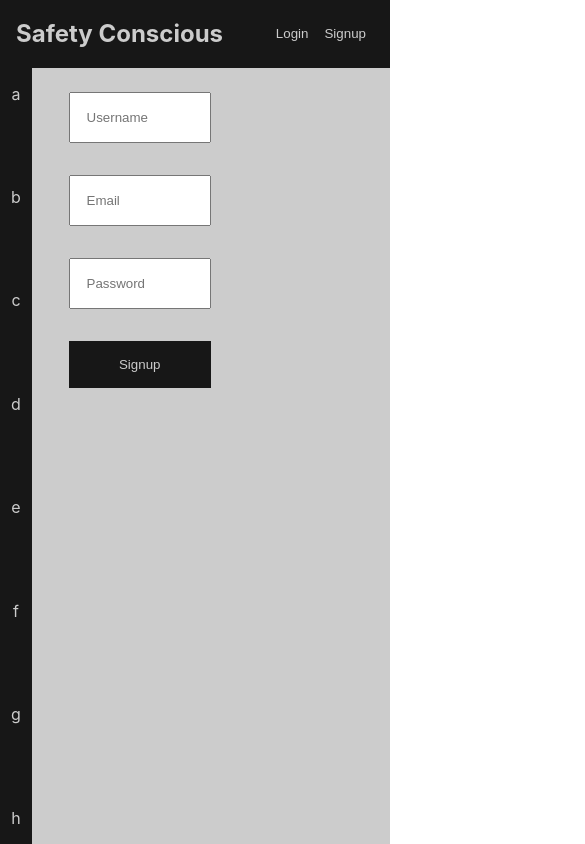
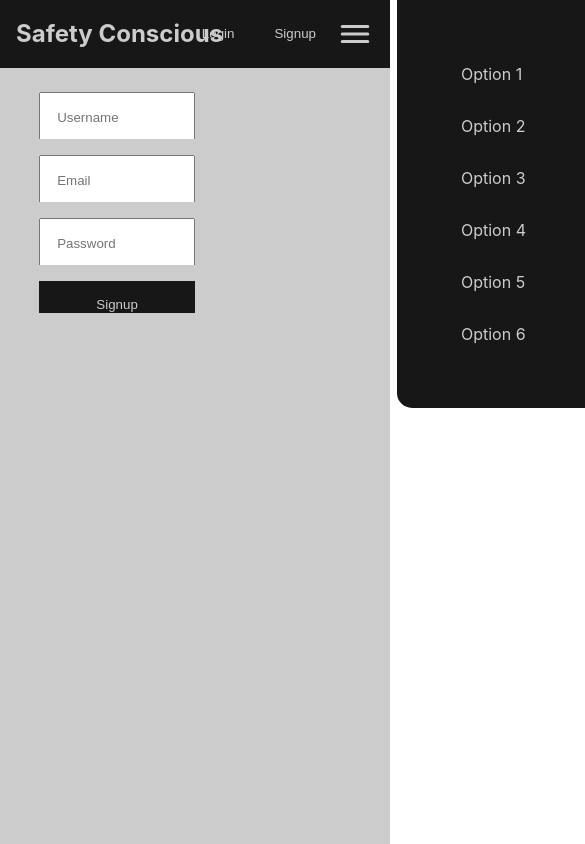
Before and after one commit to SuedePritch/SafetyConscious, a React (Create React App) app in the folder client/: page /signup in a window 390 px wide. Shown: the whole page, 585 px wide, since content can reach past the window. Built offline with nearby package versions, Linux system fonts and the light colour scheme.

Commit message:
removed sidenav and added hamburger

```diff
--- a/client/src/App.css
+++ b/client/src/App.css
@@ -12,14 +12,15 @@
   margin:0;
   padding:0;
   box-sizing: border-box;
+  overflow: hidden;
 }
 
 .main-content{
   position: absolute;
   padding: 0.5rem;
   top:var(--navbar-height);
-  left:var(--sidenav-width);
+  left:0;
   height: calc(100vh - var(--navbar-height));
-  width:  calc(100vw - var(--sidenav-width));
+  width: 100vw;
   background: var(--clr-accent-500);
 }
--- /dev/null
+++ b/client/src/components/Navbar/Menu/Menu.jsx
@@ -0,0 +1,40 @@
+import React from 'react'
+import { useState } from 'react'
+import MenuHamburger from './MenuHamburger/MenuHamburger'
+import './Menu.scss'
+
+function Menu() {
+    //menuState could be isMenuOpen
+    //default to hamburger - menuState false
+    //shows X - menuState true
+    const [menuState, setMenuState] = useState(null)
+
+
+  return (
+    <div>
+        <MenuHamburger menuState={menuState} setMenuState={setMenuState} />
+
+        {/* The classname is changed based on the menuState. menuState is null(onload) the only classname is Menu
+      when the hamburger button is clicked the menuState is set to true which will apply the Open
+      when the X button is clicked the menuState is set to false which will apply the Close
+        */}
+          <div className={
+            `Menu ${
+            menuState === null ? '' :
+            menuState ? 'Open' : 'Closed'
+            }`}>
+              <ul className='menu-ul'>
+                  <li>Option 1</li>
+                  <li>Option 2</li>
+                  <li>Option 3</li>
+                  <li>Option 4</li>
+                  <li>Option 5</li>
+                  <li>Option 6</li>
+              </ul>
+          </div>
+
+    </div>
+  )
+}
+
+export default Menu
--- /dev/null
+++ b/client/src/components/Navbar/Menu/Menu.scss
@@ -0,0 +1,67 @@
+/*
+Menu styling
+Hides menu on pageload
+*/
+.Menu{
+    position: absolute;
+    right:-200px;
+    top:0;
+    padding:3rem;
+    background: var(--clr-primary-500);
+    border-bottom-left-radius: 15px;
+    z-index: 2;
+}
+
+
+
+/* Slides menu open*/
+.Menu.Open{
+    animation: menuOpenAnimation 1000ms ease-in-out forwards;
+}
+@keyframes menuOpenAnimation {
+    from{
+        transform: translateX(0);
+    }
+    to{
+        transform: translateX(-200px);
+        box-shadow: inset 5px -5px 10px 0 var(--clr-primary-500);
+    }
+}
+
+
+/* Slides menu closed */
+.Menu.Closed{
+    animation: menuClosedAnimation 1000ms cubic-bezier(0,-0.01,1,.15) forwards;
+    /* transform: translateX(0); */
+}
+@keyframes menuClosedAnimation {
+    from{
+        transform: translateX(-200px);
+        box-shadow: inset 5px -5px 10px 0 var(--clr-primary-500);
+    }
+    to{
+        transform: translateX(0);
+    }
+}
+
+
+/*
+styling for the list items
+setup to be flexible as most common use would be links
+*/
+.menu-ul > *{
+    padding:1rem;
+    list-style: none;
+
+}
+
+#logoSvg{
+    padding:0;
+    height:60px;
+    width:60px;
+    margin-right:1rem;
+
+}
+#logoSvg > circle{
+    stroke:var(--clr-primary-500)
+}
--- /dev/null
+++ b/client/src/components/Navbar/Menu/MenuHamburger/MenuHamburger.jsx
@@ -0,0 +1,43 @@
+import React from 'react'
+import './MenuHamburger.scss'
+function MenuHamburger({menuState, setMenuState}) {
+  //menuState is null on page load
+  //no animations on pageload
+  //once clicked it sets menuState to true or false causing animations
+  const toggleMenu = () => {
+    setMenuState(prevState =>{
+      return !prevState
+    })
+
+  }
+
+
+  return (
+
+    <div>
+      {/* The classname is changed based on the menuState. menuState is null(onload) the only classname is menu-toggle-button
+      when the hamburger button is clicked the menuState is set to true which will apply the animateMenuHamburgerOpen
+      when the X button is clicked the menuState is set to false which will apply the animateMenuHamburgerClose
+        */}
+        <button onClick={toggleMenu} className={
+            `menu-toggle-button ${
+            menuState === null ? '' :
+            menuState ? 'animateMenuHamburgerOpen' : 'animateMenuHamburgerClose'
+            }`}>
+
+
+          {/* Hamburger SVG     */}
+          <svg viewBox="0 0 200 130" xmlns="http://www.w3.org/2000/svg">
+          <g id="Hamburger">
+            <line id="bottom" x1="15" y1="115"  x2="185" y2="115" strokeLinecap="round"/>
+            <line id="middle" x1="15" y1="65"   x2="185" y2="65" strokeLinecap="round"/>
+            <line id="top"    x1="15" y1="15"   x2="185" y2="15" strokeLinecap="round"/>
+          </g>
+        </svg>
+
+        </button>
+    </div>
+  )
+}
+
+export default MenuHamburger
--- /dev/null
+++ b/client/src/components/Navbar/Menu/MenuHamburger/MenuHamburger.scss
@@ -0,0 +1,142 @@
+// SVG styling
+//This is how where to change hamburger size
+//Should stay a square
+//z-index just keeps it on top of the menu when opened
+svg{
+    position: relative;
+    z-index: 3;
+    width:30px;
+    height:30px;
+
+}
+//Sets the color of the hamburger
+#Hamburger > line{
+    stroke: var(--clr-accent-500);
+    stroke-width: 20px;
+}
+
+
+//basic styling for the button
+.menu-toggle-button{
+    display: flex;
+    flex-direction: column;
+    align-items: center;
+    background: none;
+    border:none;
+}
+//placed onto button when menuState is true
+.animateMenuHamburgerOpen{
+
+    svg{
+        animation: svgRotate 2000ms ease forwards;
+    }
+    #bottom{
+        animation: hamburgerToXBottom 700ms ease forwards;
+    }
+
+    #top{
+        transform-origin: 100px;
+        animation: hamburgerToXTop 700ms ease forwards;
+    }
+}
+//placed onto button when menuState is false
+.animateMenuHamburgerClose{
+    svg{
+        animation: undoSvgRotate 1000ms ease forwards;
+    }
+    #bottom{
+        animation: undoHamburgerToXBottom 900ms ease forwards;
+    }
+
+    #top{
+        transform-origin: 100px;
+        animation: undoHamburgerToXTop 900ms ease forwards;
+    }
+}
+
+
+
+
+//SVG spin from hamburger to X
+@keyframes svgRotate {
+    from{
+        transform: rotate(0);
+    }
+    to{
+        transform: rotate(315deg);
+    }
+}
+
+//Moves bottom line of hamburger to center
+@keyframes hamburgerToXBottom {
+    0%{
+        transform:
+        translateY(0)
+    }
+    100%{
+        transform:
+        translateY(-50px)
+    }
+}
+//Moves top line of hamburger to center and then rotates 90deg
+@keyframes hamburgerToXTop {
+    0%{
+        transform:
+        translate(0, 0)
+        rotate(0)
+    }
+    50%{
+        transform:
+            translateY(50px)
+    }
+    100%{
+
+        transform:
+        translateX(-50px)
+        rotate(90deg)
+    }
+}
+
+
+
+
+//SVG spin from x to hamburger
+@keyframes undoSvgRotate {
+    from{
+        transform: rotate(315deg);
+    }
+    to{
+        transform: rotate(0);
+    }
+}
+
+//moves bottom line of hamburger from center to bottom
+@keyframes undoHamburgerToXBottom {
+    0%{
+        transform:
+        translateY(-50px)
+    }
+    100%{
+        transform:
+        translateY(0)
+    }
+}
+//rotates top line back to parallel and moves top line of hamburger from center to top
+@keyframes undoHamburgerToXTop {
+    0%{
+        transform:
+        translateX(-50px)
+        rotate(90deg)
+
+    }
+    50%{
+        transform:
+            translateY(50px)
+    }
+    100%{
+        transform:
+        translate(0, 0)
+        rotate(0)
+
+    }
+}
--- a/client/src/components/Navbar/Navbar.jsx
+++ b/client/src/components/Navbar/Navbar.jsx
@@ -1,5 +1,7 @@
 import React,{ useState, useEffect} from 'react'
 import { Link } from 'react-router-dom'
+
+import Menu from './Menu/Menu'
 import './Navbar.scss'
 function Navbar() {
     const [loggedIn, setLoggedIn] = useState(false)
@@ -23,14 +25,15 @@ function Navbar() {
 return (
     <div>
         <div className="navbar-container">
-            <h2>Safety Conscious</h2>
+            <h2 className='navbar-title'>Safety Conscious</h2>
             {loggedIn ?  <button onClick={signout}>Log Out</button>
     :
-        <div>
+        <div className='nav-links'>
         <button><Link to="/login">Login</Link></button>
         <button><Link to="/signup">Signup</Link></button>
         </div>
 }
+        <Menu/>
         </div>
     </div>
 )
--- a/client/src/components/Navbar/Navbar.scss
+++ b/client/src/components/Navbar/Navbar.scss
@@ -1,16 +1,21 @@
 .navbar-container{
     padding:0 1rem;
     display: flex;
-    justify-content: space-between;
+    justify-content: flex-end;
     align-items: center;
     background: var(--clr-primary-500);
     color: var(--clr-accent-500);
     height:var(--navbar-height);
 }
+.navbar-title{
+    position: absolute;
+    left:1rem;
+}
 button,
 a{
     background: none;
     border:none;
+    margin-left: 0.75rem;
     padding: 0.25rem;
     color: var(--clr-accent-500);
     text-decoration: none;
--- a/client/src/components/SideNav/SideNav.jsx
+++ /dev/null
@@ -1,18 +0,0 @@
-import React from 'react'
-import './SideNav.scss'
-function SideNav() {
-  return (
-    <div className='sidenav-container'>
-        <p className='sidenav-item'>a</p>
-        <p className='sidenav-item'>b</p>
-        <p className='sidenav-item'>c</p>
-        <p className='sidenav-item'>d</p>
-        <p className='sidenav-item'>e</p>
-        <p className='sidenav-item'>f</p>
-        <p className='sidenav-item'>g</p>
-        <p className='sidenav-item'>h</p>
-    </div>
-  )
-}
-
-export default SideNav
--- a/client/src/components/SideNav/SideNav.scss
+++ /dev/null
@@ -1,11 +0,0 @@
-.sidenav-container{
-    padding:1rem 0;
-    height:calc(100vh - var(--navbar-height));
-    width:var(--sidenav-width);
-    display: flex;
-    flex-direction: column;
-    justify-content: space-between;
-    background: var(--clr-primary-500);
-    color: var(--clr-accent-500);
-    text-align: center;
-}
--- a/client/src/pages/Login/Login.jsx
+++ b/client/src/pages/Login/Login.jsx
@@ -3,14 +3,12 @@ import React from 'react'
 
 // Component Imports
 import Navbar from '../../components/Navbar/Navbar'
-import SideNav from '../../components/SideNav/SideNav'
 import LoginForm from '../../components/Forms/LoginForm'
 
 function Login() {
   return (
     <>
         <Navbar />
-        <SideNav/>
         <LoginForm/>
     </>
   )
--- a/client/src/pages/Main/Main.jsx
+++ b/client/src/pages/Main/Main.jsx
@@ -3,12 +3,11 @@ import React from 'react'
 
 // Component Imports
 import Navbar from '../../components/Navbar/Navbar';
-import SideNav from '../../components/SideNav/SideNav';
+
 function Main() {
   return (
       <div>
         <Navbar/>
-        <SideNav/>
             <div className='main-content'>
         <p>Lorem ipsum dolor sit amet consectetur adipisicing elit. Nostrum amet maiores voluptatum possimus optio veritatis cupiditate eligendi dicta odio quo, ea reprehenderit, suscipit nemo similique dolores quae ut rem quidem et deleniti neque. Porro rem blanditiis a voluptates! Ea explicabo id beatae sint quibusdam corporis ipsam! Neque ea consectetur sit molestias quod veritatis distinctio consequatur voluptatibus natus molestiae, doloribus minus dolorem iure dicta nesciunt, illum, ab libero ipsam quo cum numquam! Odio, voluptatibus! Praesentium doloribus quaerat sed laudantium ab facilis.</p>
             </div>
--- a/client/src/pages/Signup/Signup.jsx
+++ b/client/src/pages/Signup/Signup.jsx
@@ -3,14 +3,12 @@ import React from 'react'
 
 // Component Imports
 import Navbar from '../../components/Navbar/Navbar'
-import SideNav from '../../components/SideNav/SideNav'
 import SignUpForm from '../../components/Forms/SignUpForm'
 
 function SignUp() {
   return (
     <div>
         <Navbar />
-        <SideNav/>
         <SignUpForm/>
     </div>
   )
```
